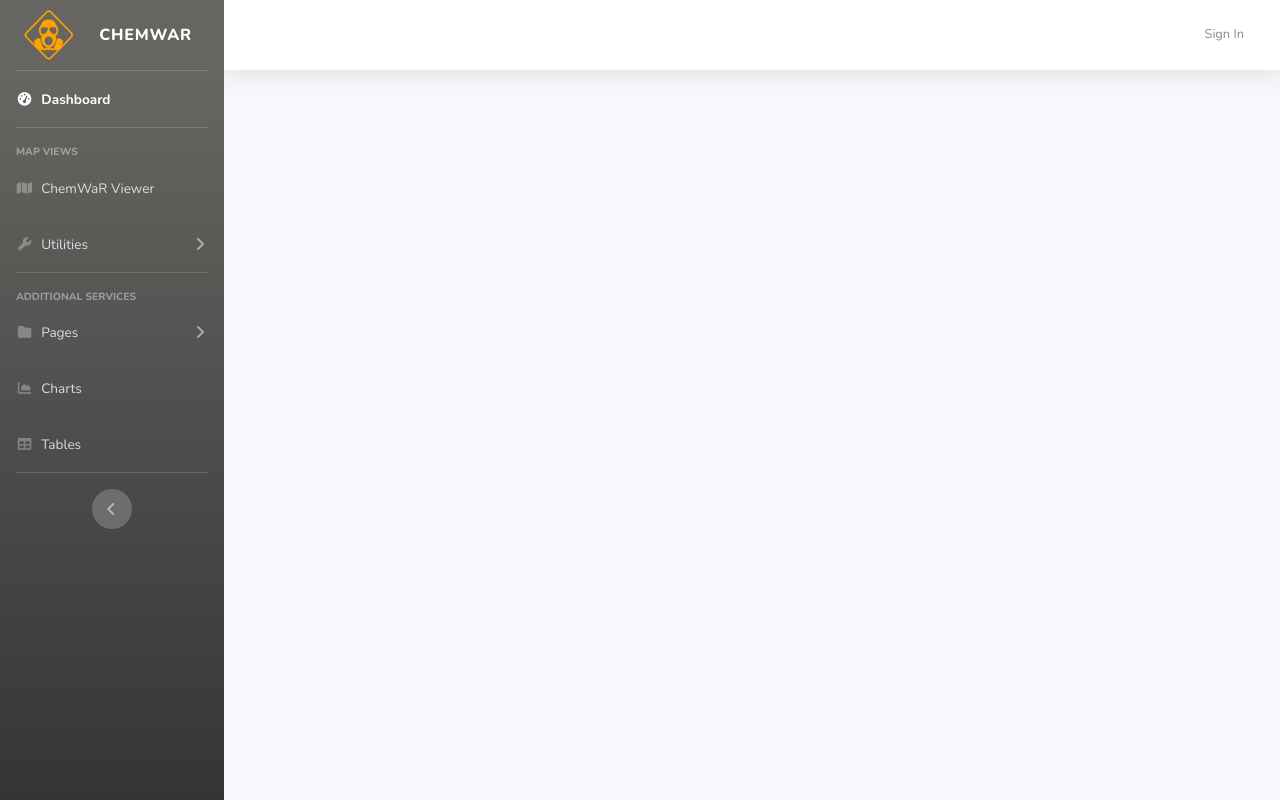
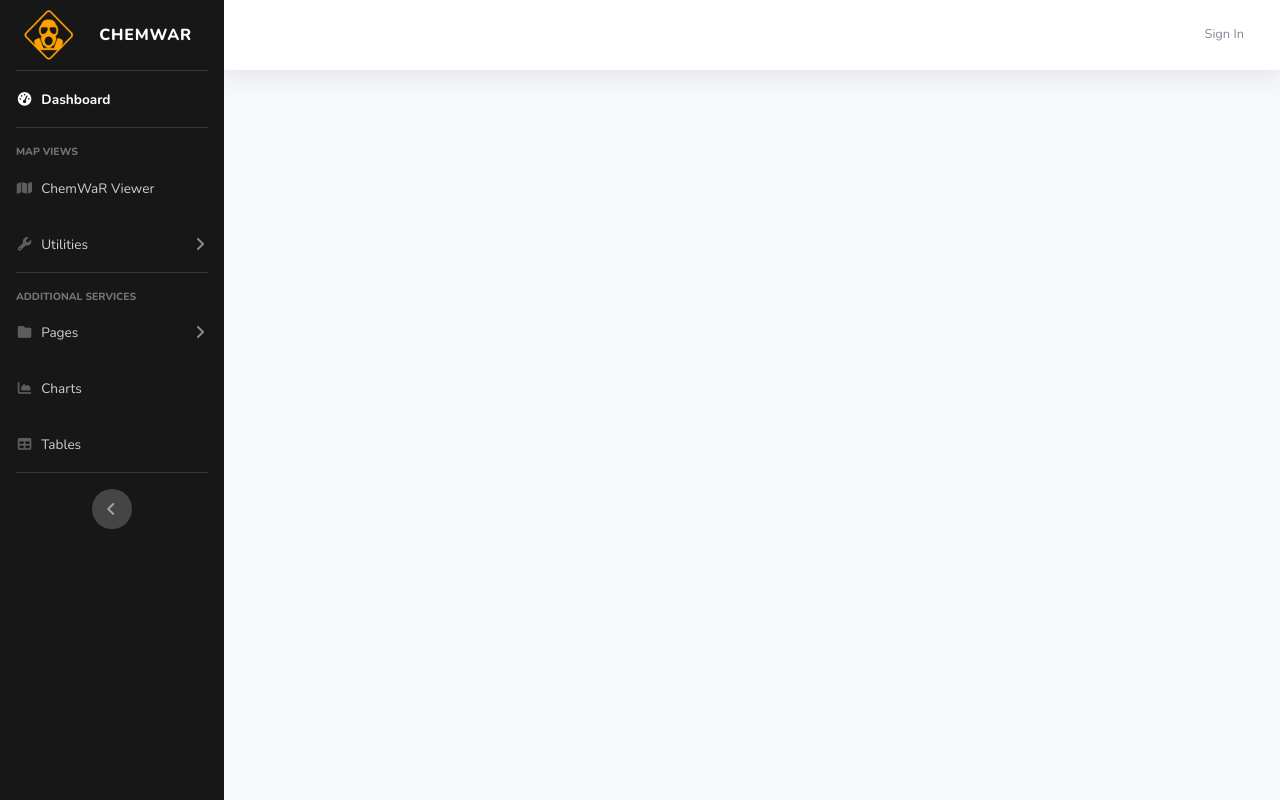
Before and after one commit to Natte2110/chemwar, a Flask app: template chemwar/templates/base.html in a window 1280 px wide. Run offline with Flask 3, Linux system fonts and the light colour scheme; the template is opened without the code that fills it, so the values that code supplies are empty; some libraries are stand-ins or nearby versions.

Commit message:
refactor: Change classes of navbar

```diff
--- a/chemwar/templates/base.html
+++ b/chemwar/templates/base.html
@@ -28,7 +28,7 @@
     <div id="wrapper">
 
         <!-- Sidebar -->
-        <ul class="navbar-nav bg-gradient-primary sidebar sidebar-dark accordion" id="accordionSidebar">
+        <ul class="navbar-nav bg-navbar sidebar sidebar-dark accordion" id="accordionSidebar">
 
             <!-- Sidebar - Brand -->
             <a class="sidebar-brand d-flex align-items-center justify-content-center" href="index.html">
@@ -43,7 +43,7 @@
 
             <!-- Nav Item - Dashboard -->
             <li class="nav-item active">
-                <a class="nav-link" href="index.html">
+                <a class="nav-link" href="{{ url_for('home') }}">
                     <i class="fas fa-fw fa-tachometer-alt"></i>
                     <span>Dashboard</span></a>
             </li>
```
